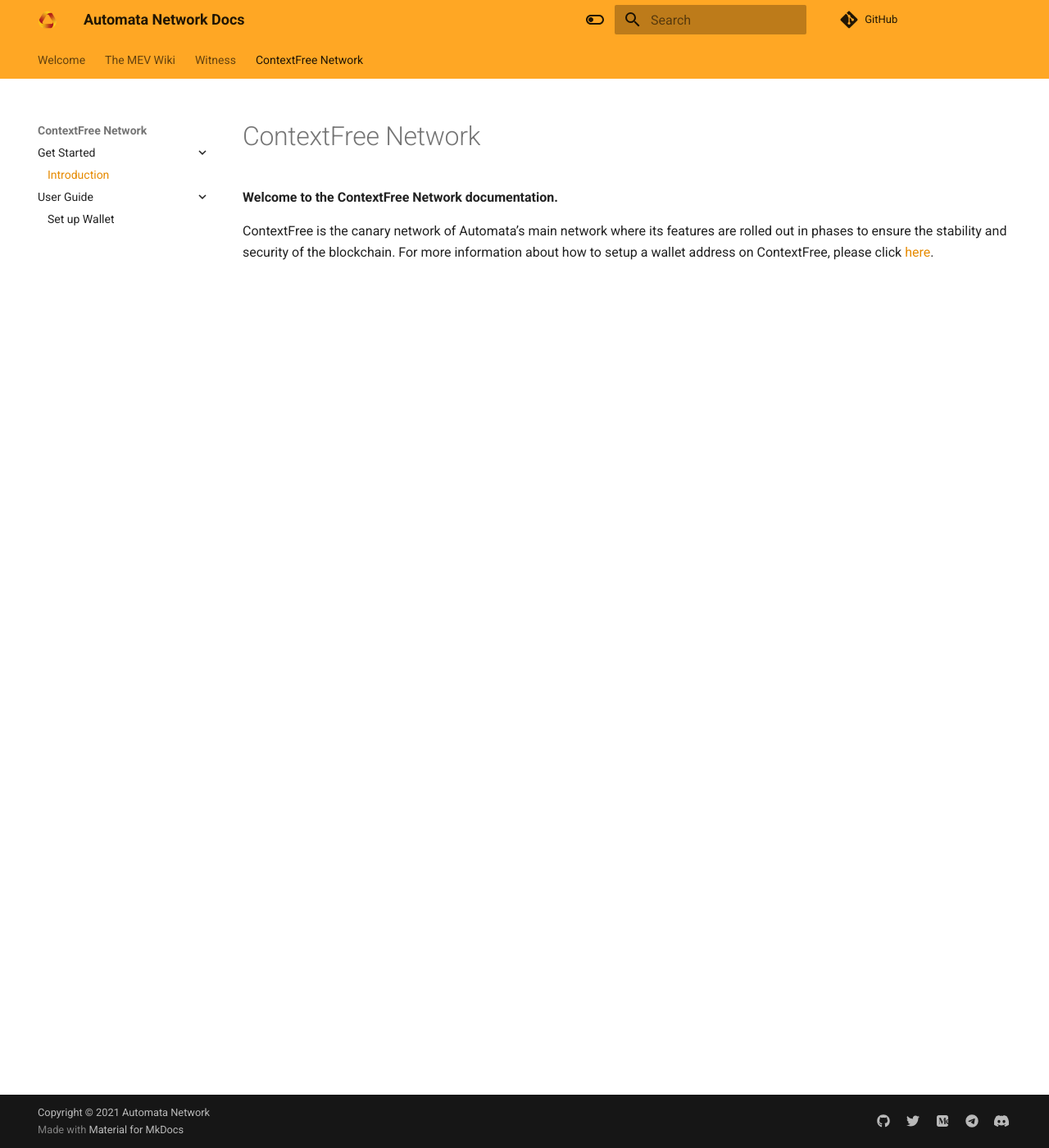
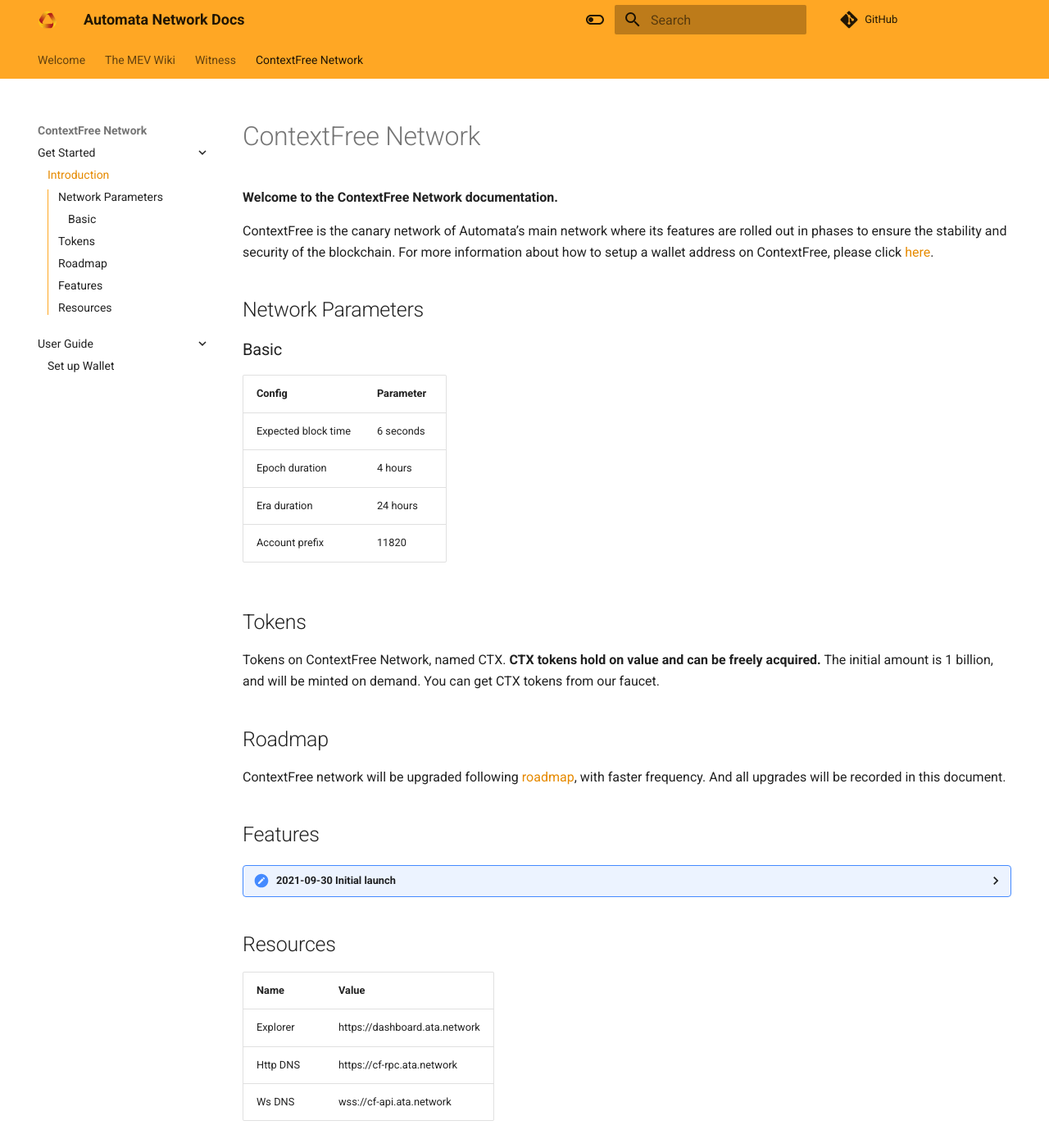
Before and after one commit to automata-network/docs, an MkDocs documentation site: the page built from docs/canarynet/getstarted/introduction.md, in a window 1280 px wide and 1400 px high. Shown: the whole window at 82% size. Built offline with MkDocs 1.6.1 and Material for MkDocs 9.7.7, drawn with Linux system fonts in a browser that asks for light colours; nearby versions of some CDN libraries; comment, search, counter and statistics services are not loaded.

Commit message:
contextfree introduction and node types

```diff
--- a/docs/canarynet/getstarted/introduction.md
+++ b/docs/canarynet/getstarted/introduction.md
@@ -4,3 +4,30 @@
 
 ContextFree is the canary network of Automata’s main network where its features are rolled out in phases to ensure the stability and security of the blockchain.
 For more information about how to setup a wallet address on ContextFree, please click [here](../userguide/setupwallet.md).
+
+## Network Parameters
+### Basic
+| Config | Parameter |
+|--|--|
+| Expected block time| 6 seconds |
+| Epoch duration | 4 hours |
+| Era duration | 24 hours |
+| Account prefix | 11820 |
+
+## Tokens
+Tokens on ContextFree Network, named CTX. **CTX tokens hold on value and can be freely acquired.** The initial amount is 1 billion, and will be minted on demand. You can get CTX tokens from our faucet.
+
+## Roadmap
+ContextFree network will be upgraded following [roadmap](https://www.ata.network/roadmap), with faster frequency. And all upgrades will be recorded in this document.
+
+## Features
+<details><summary>2021-09-30 Initial launch</summary>
+The ContextFree network was launched at Sep 30, 2021, which is in POA stage. All nodes are hold by Automata team and most of the functionalities are disabled.
+</details>
+
+## Resources
+| Name | Value |
+| -- | -- |
+| Explorer | https://dashboard.ata.network |
+| Http DNS | https://cf-rpc.ata.network |
+| Ws DNS | wss://cf-api.ata.network |
```
Also changed, not shown: docs/canarynet/node/node-type.md (added, +19 -0 lines).
